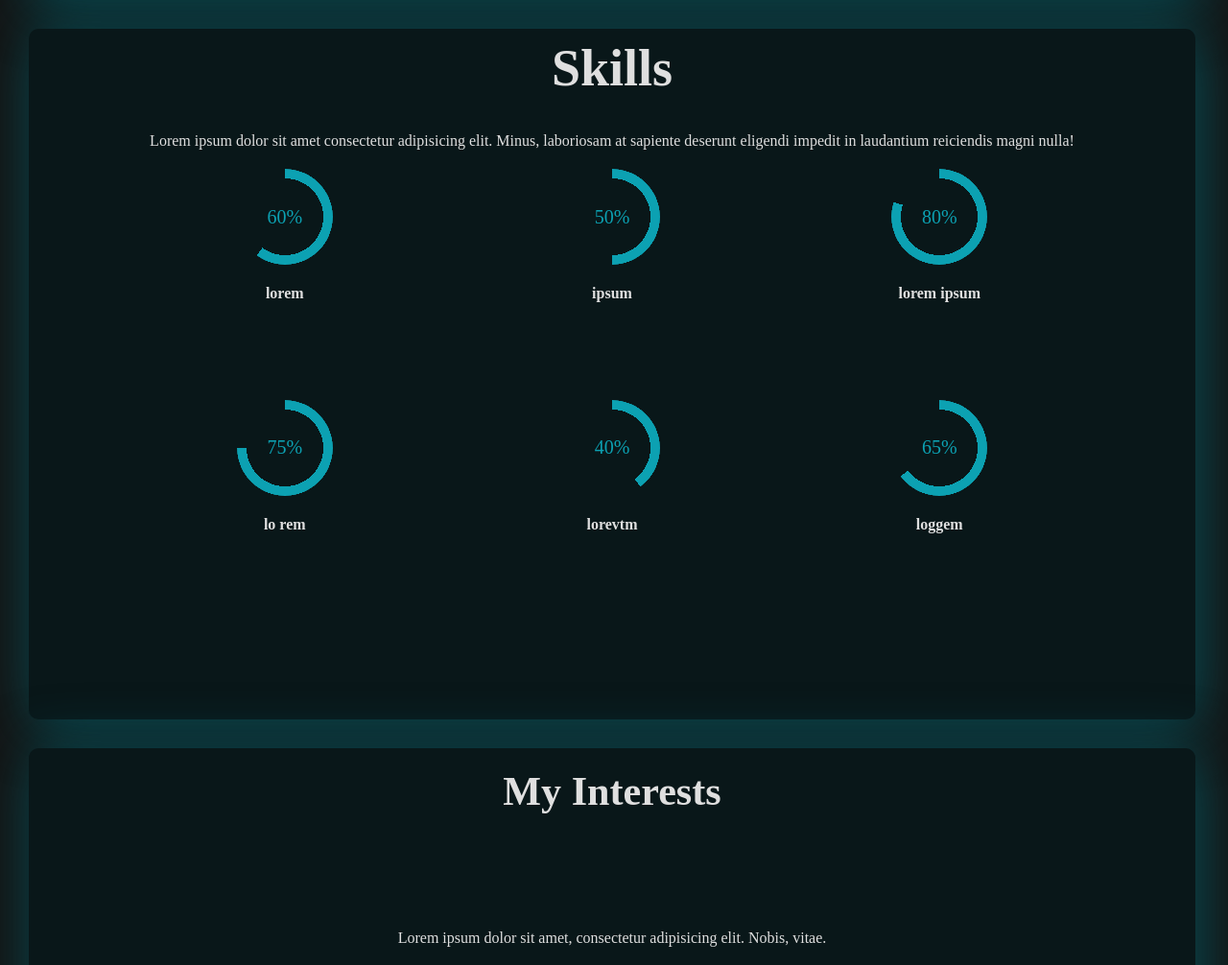
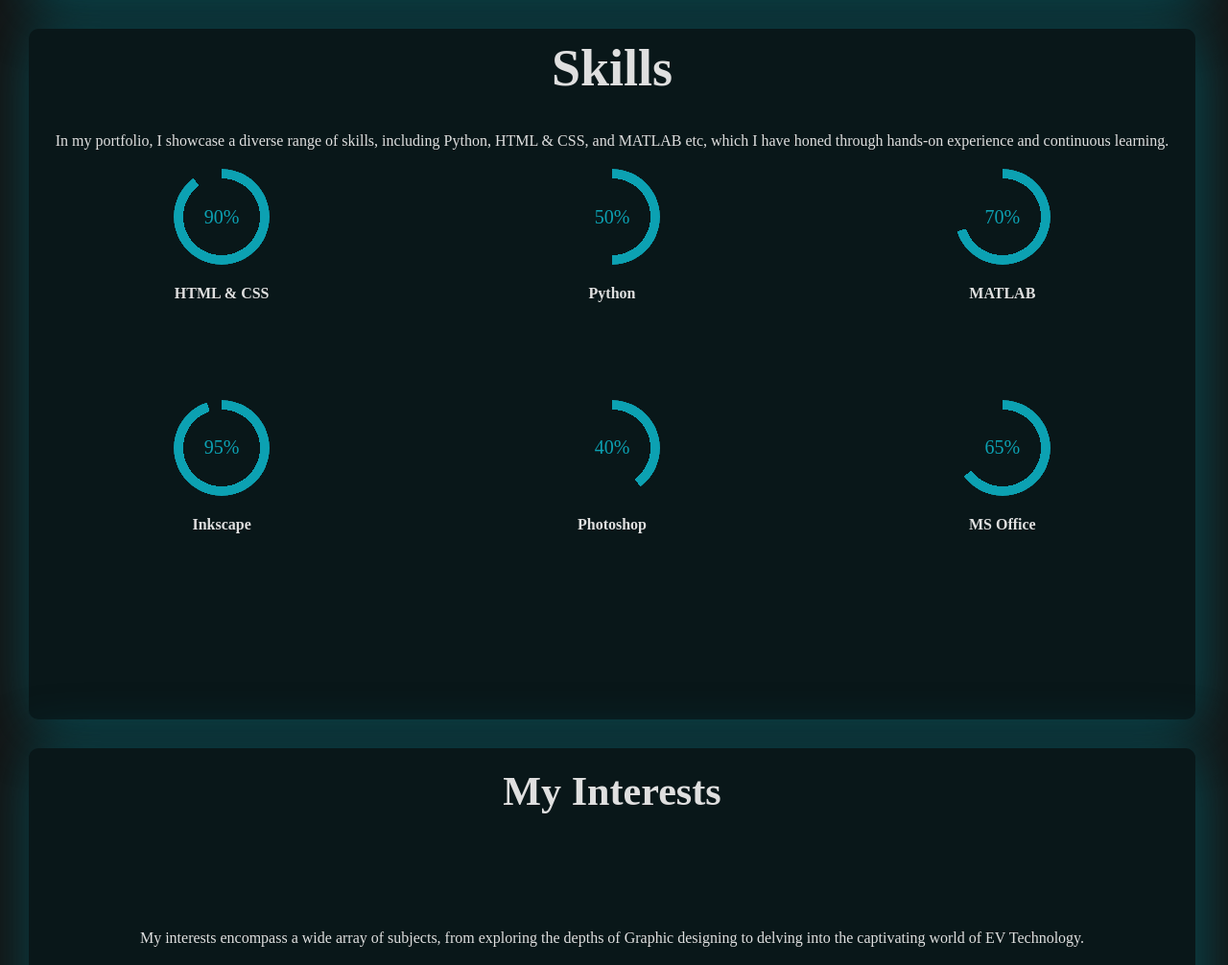
Before and after one commit to abhishekmanjeeram/portfolio-html, a plain HTML site: page index/index.html in a window 1280 px wide. Shown: the part 1500-2506 px from the top of the page at 96% size. Drawn offline with Linux system fonts and the light colour scheme.

Commit message:
Update index.html

```diff
--- a/index/index.html
+++ b/index/index.html
@@ -5,7 +5,8 @@
   <meta name="viewport" content="width=device-width, initial-scale=1.0">
   <link rel="stylesheet" href="index.css">
   <link rel="bootstrap" href="bootstrap.css">
-    <title>Portfolio | abhishekmanjeeram</title>
+  <link rel="animation" href="animation.css">
+    <title>Portfolio</title>
   </head>
   <body>
     <div class="home">
@@ -35,7 +36,8 @@
             <div class="me">
                 <p class="p1">Hello, It's Me!</p>
                 <p class="p2">Abhishek S</p>
-                <p class="p3">And I'm a <span>Frontend Developer.</span></p>
+                <!--<p class="p3">And I'm a <span>Frontend Developer.</span></p>-->
+                <p class="p3"><div class="fixed">And I'm a </div><div class="animated"><div><span>Frontend Developer.</span></div></div></p>
             </div>
             <div class="start">
               <button><a href="#skills">Let's get started!</a></button>
@@ -61,7 +63,15 @@
           <h3>About Me</h3>
         </div>
         <div class="para">
-          <p>Lorem ipsum dolor sit amet consectetur adipisicing elit. Commodi nesciunt tenetur eligendi itaque excepturi! Mollitia deleniti cupiditate nemo, voluptate perspiciatis iure et blanditiis ducimus corrupti dolorem culpa optio inventore minus non? Atque eius laudantium rem consectetur, nostrum laboriosam ipsum est deleniti totam earum. Eos, perferendis, enim id, cum corporis veritatis repellat ducimus eveniet dolore blanditiis animi nemo! Aliquid, necessitatibus? Quibusdam dignissimos molestiae error, deleniti sequi autem illo beatae molestias inventore debitis aspernatur repellat suscipit assumenda eos in, officia amet dolores eveniet aliquid dolorem ad id. Debitis earum sequi pariatur, nemo qui, nobis ad repellat libero minima dolor animi quod ex.</p>
+          <p><!--A BTech student with a passion for front end web development. Proficient in HTML, CSS, JavaScript, and Python. Interested in EV and related technologies.Creative , Hard Working and has the ability to adapt to any circumstances.Always try to learn from mistakes and try to be better.</p>
+          -->Highly motivated and results-driven professional with a passion for front end web development.
+            I am dedicated to making a meaningful impact and thrive in fast-paced, challenging environments.
+            Key strengths include creativity, perseverance, and time management. I possess a keen eye for detail, exceptional
+             problem-solving abilities, and a strategic approach to decision-making. My proficiency in HTML, CSS, JavaScript, and Python,and softwares like VS Code, MS Office, MATLAB,Inkscape etc
+              enables me to streamline processes and maximize efficiency.My work is driven by an unwavering passion
+               for web-designing, coding and digital art. I believe in continuous
+               learning and staying up-to-date with the latest industry trends to ensure innovative and cutting-edge
+                solutions. As a team player, I value open communication and collaborative problem-solving to achieve shared goals.</p>
         </div>
       </div>
     </div>
@@ -71,21 +81,21 @@
         <h2>Skills</h2>
       </div>
       <div class="skill_content">
-        <p>Lorem ipsum dolor sit amet consectetur adipisicing elit. Minus, laboriosam at sapiente deserunt eligendi impedit in laudantium reiciendis magni nulla!</p>
+        <p>In my portfolio, I showcase a diverse range of skills, including Python, HTML & CSS, and MATLAB etc, which I have honed through hands-on experience and continuous learning. </p>
         <div class="skillbox">
           <div class="skill1">
             <div class="icon1">
               <div role="progressbar"
-                    aria-valuenow="60"
+                    aria-valuenow="90"
                     aria-valuenmin="0"
                     aria-valuemax="100"
-                    style="--value:60">
-                    <p>60%</p>
+                    style="--value:90">
+                    <p>90%</p>
               </div>
 
             </div>
             <div class="skillname1">
-              <h4>lorem</h4>
+              <h4>HTML & CSS</h4>
             </div>
           </div>
           <div class="skill2">
@@ -100,35 +110,35 @@
 
             </div>
             <div class="skillname2">
-              <h4>ipsum</h4>
+              <h4>Python</h4>
             </div>
           </div>
           <div class="skill3">
             <div class="icon3">
               <div role="progressbar"
-              aria-valuenow="80"
+              aria-valuenow="70"
               aria-valuenmin="0"
               aria-valuemax="100"
-              style="--value:80">
-              <p>80%</p>
+              style="--value:70">
+              <p>70%</p>
         </div>
             </div>
             <div class="skillname3">
-              <h4>lorem ipsum</h4>
+              <h4>MATLAB</h4>
             </div>
           </div>
           <div class="skill4">
             <div class="icon4">
               <div role="progressbar"
-                    aria-valuenow="75"
+                    aria-valuenow="95"
                     aria-valuenmin="0"
                     aria-valuemax="100"
-                    style="--value:75">
-                    <p>75%</p>
+                    style="--value:95">
+                    <p>95%</p>
               </div>
             </div>
             <div class="skillname4">
-              <h4>lo rem</h4>
+              <h4>Inkscape</h4>
             </div>
           </div>
           <div class="skill5">
@@ -142,7 +152,7 @@
         </div>
             </div>
             <div class="skillname5">
-              <h4>lorevtm</h4>
+              <h4>Photoshop</h4>
             </div>
           </div>
           <div class="skill6">
@@ -156,7 +166,7 @@
               </div>
             </div>
             <div class="skillname6">
-              <h4>loggem</h4>
+              <h4>MS Office</h4>
             </div>
           </div>
         </div>
@@ -168,7 +178,7 @@
         <h3>My Interests</h3>
       </div>
       <div class="int_para">
-        <p>Lorem ipsum dolor sit amet, consectetur adipisicing elit. Nobis, vitae.</p>
+        <p>My interests encompass a wide array of subjects, from exploring the depths of Graphic designing to delving into the captivating world of EV Technology.</p>
       </div>
       <div class="gallery1">
 
```
